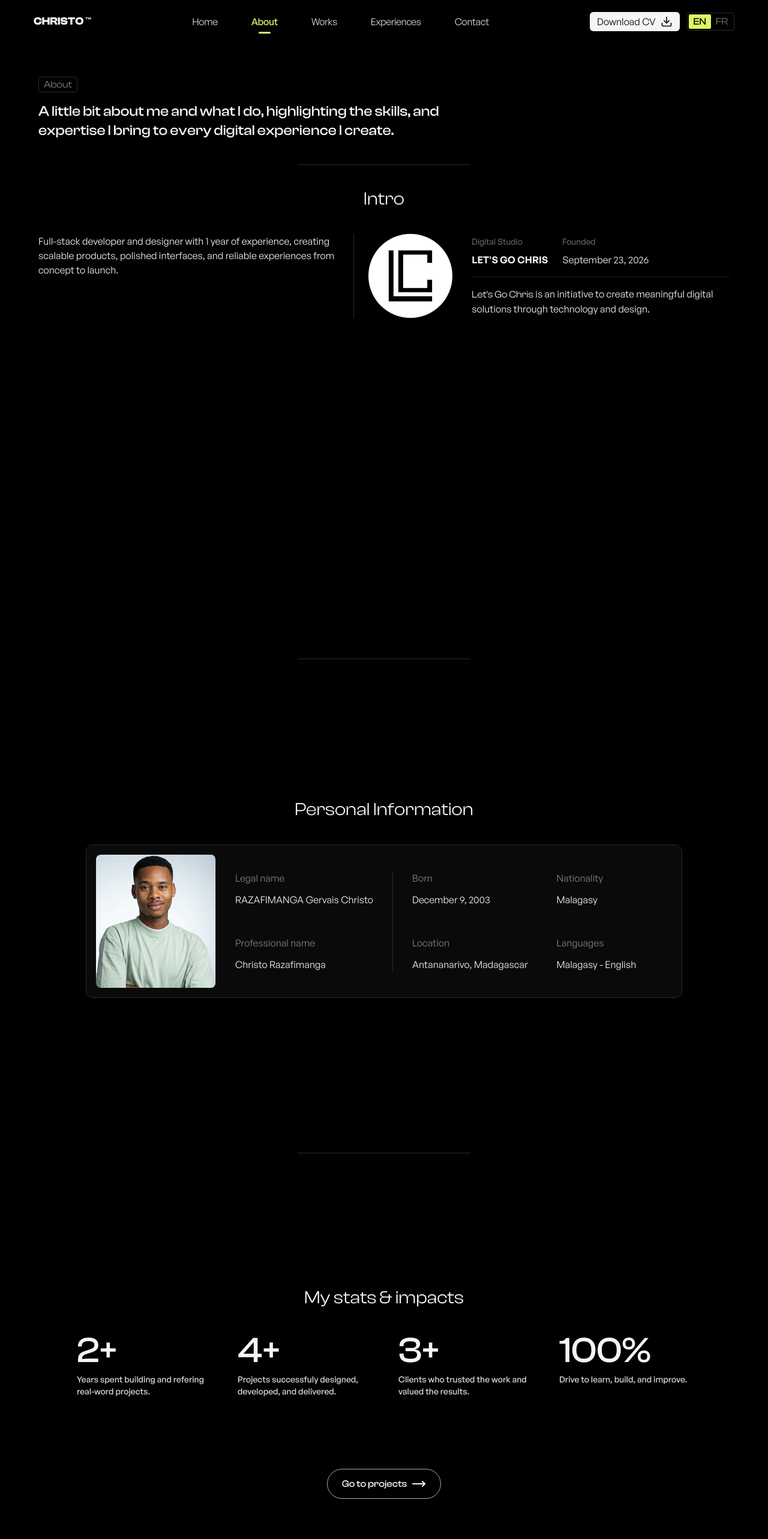
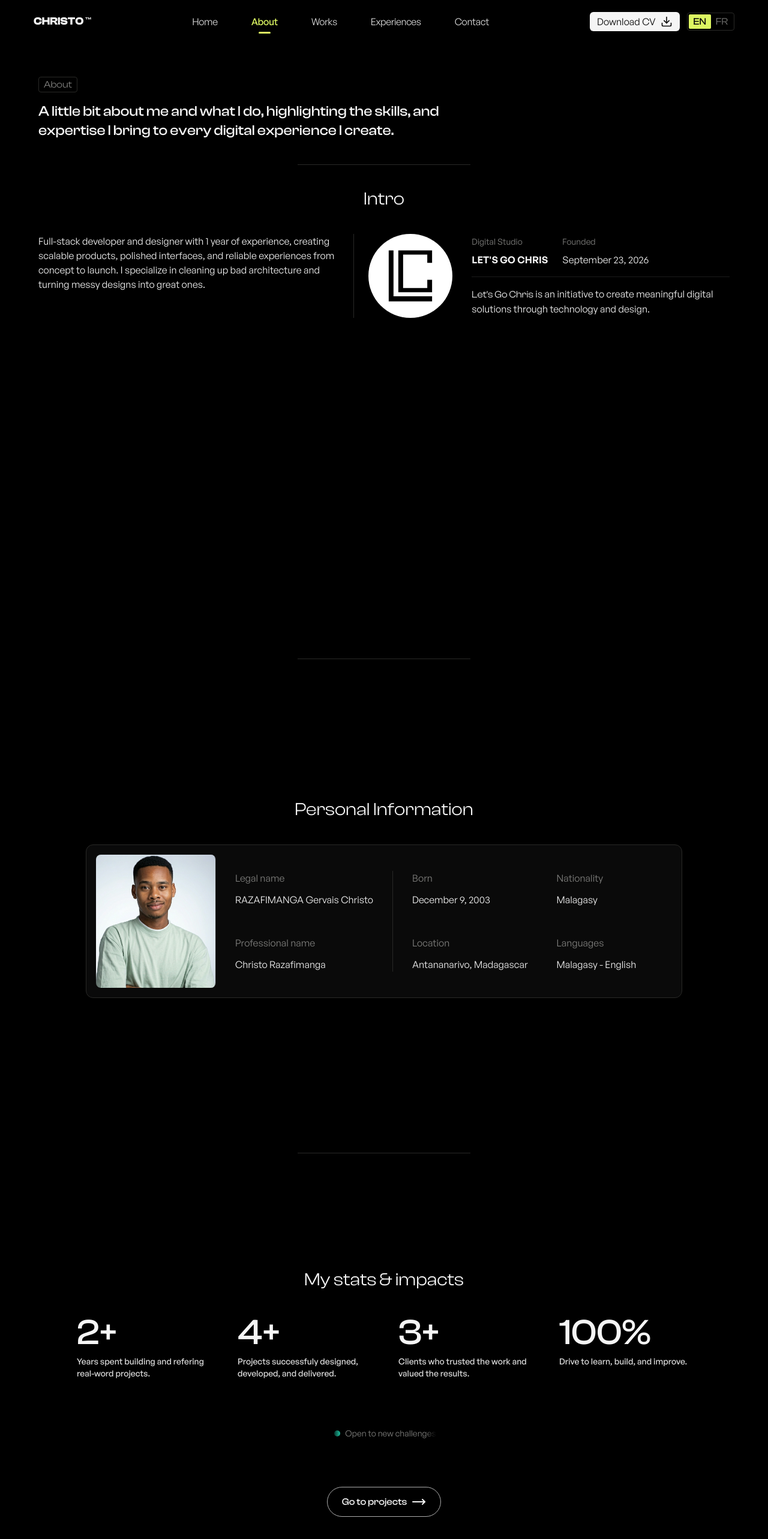
Before and after one commit to bossnare/portfolio, a Next.js app: page /about in a window 1280 px wide. Shown: the top 2566 px of the page at 60% size. Built offline with nearby package versions, Linux system fonts and the light colour scheme.

Commit message:
update Availability design and place

```diff
--- a/app/works/page.tsx
+++ b/app/works/page.tsx
@@ -75,8 +75,8 @@ export default function WorksPage() {
               key={title}
               className="p-4 border rounded-lg border-border bg-muted/50"
             >
-              <div className="mb-3 inline-flex rounded-lg border border-border bg-background p-2.5 bg-[linear-gradient(to_right,rgba(148,163,184,0.2)_1px,transparent_1px),linear-gradient(to_bottom,rgba(121, 136, 151, 0.2)_1px,transparent_1px)] bg-size-[4px_4px]">
-                 <Icon className="size-5 text-foreground" />
+              <div className="mb-3 inline-flex rounded-lg border border-border bg-background p-2.5 bg-[linear-gradient(to_right,rgba(148,163,184,0.6)_1px,transparent_1px),linear-gradient(to_bottom,rgba(121, 136, 151, 0.2)_1px,transparent_1px)] bg-size-[8px_8px]">
+                <Icon className="size-5 text-foreground" />
               </div>
               <h3 className="mb-2 text-lg font-medium text-foreground">
                 {title}
@@ -95,7 +95,7 @@ export default function WorksPage() {
             Selected projects
           </h2>
           <span className="text-sm text-muted-foreground">
-            3 featured builds
+            {works.length} featured builds
           </span>
         </div>
 
--- a/src/components/about/StatsImpacts.tsx
+++ b/src/components/about/StatsImpacts.tsx
@@ -8,6 +8,7 @@ import { MoveRight } from 'lucide-react';
 import { motion } from 'motion/react';
 import Link from 'next/link';
 import { Counter } from './Counter';
+import { Availability } from '../hero/Availability';
 
 export function StatsImpacts() {
   const { ref, isInView } = useReveal<HTMLDivElement>({
@@ -36,13 +37,14 @@ export function StatsImpacts() {
           </div>
         ))}
       </div>
+      <Availability className="mt-10" />
       <motion.div
         ref={ref}
         initial={{ opacity: 0, y: 50 }}
         animate={isInView ? { opacity: 1, y: 0 } : {}}
       >
         <Link
-          className="relative flex items-center justify-center w-auto h-12 gap-2 px-6 mt-20 overflow-hidden font-medium transition-colors duration-300 ease-in-out rounded-full hover:text-background hover:outline-transparent active:text-background sm:duration-1200 group font-display outline outline-foreground/70 active:opacity-70"
+          className="relative flex items-center justify-center w-auto h-12 gap-2 px-6 mt-10 overflow-hidden font-medium transition-colors duration-300 ease-in-out rounded-full hover:text-background hover:outline-transparent active:text-background sm:duration-1200 group font-display outline outline-foreground/70 active:opacity-70"
           href="/works"
           onClick={(e) => {
             e.preventDefault();
--- a/src/components/hero/Availability.tsx
+++ b/src/components/hero/Availability.tsx
@@ -1,21 +1,21 @@
 import { cn } from '@/src/lib/utils';
-import { Terminal } from 'lucide-react';
+// import { Terminal } from 'lucide-react';
 
-export function Availability({ className }: { className: string }) {
+export function Availability({ className }: { className?: string }) {
   return (
     <div
       className={cn(
-        'flex items-center p-1.5 border rounded-lg bg-background/90 border-border',
+        'flex items-center mask-[linear-gradient(to_right,transparent,black_10%,black_90%,transparent)]',
         className
       )}
     >
       <span className="rounded-full size-2.5 bg-[#23F0C7] ml-1"></span>
-      <span className="ml-2 text-sm md:text-base text-muted-foreground">
-        Available for new opportunities
+      <span className="ml-2 text-sm text-muted-foreground">
+        Open to new challenges
       </span>
-      <span className="p-1 border rounded-md border-border">
+      {/* <span className="p-1 border rounded-md border-border">
         <Terminal className="text-muted-foreground size-5" />
-      </span>
+      </span> */}
     </div>
   );
 }
--- a/src/components/hero/HeroContent.tsx
+++ b/src/components/hero/HeroContent.tsx
@@ -7,11 +7,13 @@ import { handleWait } from '@/src/utils/handle-wait';
 import { ChevronRight, Send } from 'lucide-react';
 import Link from 'next/link';
 import { MaskedIcon } from '../MaskedIcon';
+import { Availability } from './Availability';
 
 function HeroIntroduction() {
   return (
     <div className="flex flex-col items-center gap-4 text-center md:items-start md:text-left">
-      <p className="uppercase text-muted-foreground">Hi, I&apos;m...</p>
+      <Availability />
+      {/* <p className="uppercase text-muted-foreground">Hi, I&apos;m...</p> */}
       <h1 className="max-w-xl text-black dark:text-zinc-50">
         <span className="uppercase border-r animate-typewriter [word-spacing:0.3rem]">
           Christo Razafimanga
--- a/src/components/hero/HeroVisual.tsx
+++ b/src/components/hero/HeroVisual.tsx
@@ -51,7 +51,6 @@ export function HeroVisual() {
       <div className="absolute z-20 rounded-full bottom-50 right-14 md:bottom-80 md:right-38">
         <Plus className="size-5" />
       </div>
-      <Availability className="absolute right-0 z-16 bottom-4" />
     </div>
   );
 }
--- a/src/components/works/ProjectCard.tsx
+++ b/src/components/works/ProjectCard.tsx
@@ -32,7 +32,7 @@ export function ProjectCard({ work }: WorkCardProps) {
         <span className="text-sm">View work</span>
         <a
           href="#"
-          className="flex items-center self-start gap-3 hover:text-foreground active;text-foreground hover:bg-black/4 p-4 rounded-full dark:hover:bg-[#1a1a1a]"
+          className="flex items-center self-start gap-3 hover:text-foreground active:text-foreground hover:bg-black/4 p-4 rounded-full dark:hover:bg-[#1a1a1a]"
         >
           <MoveRight className="size-4" />
         </a>
--- a/src/data/abouts.ts
+++ b/src/data/abouts.ts
@@ -1,7 +1,7 @@
 export const abouts = {
   intro: {
     description:
-      'Full-stack developer and designer with 1 year of experience, creating scalable products, polished interfaces, and reliable experiences from concept to launch.',
+      'Full-stack developer and designer with 1 year of experience, creating scalable products, polished interfaces, and reliable experiences from concept to launch. I specialize in cleaning up bad architecture and turning messy designs into great ones.',
     letsgochris: {
       image: 'icon.svg',
       name: "Let's Go Chris",
```
